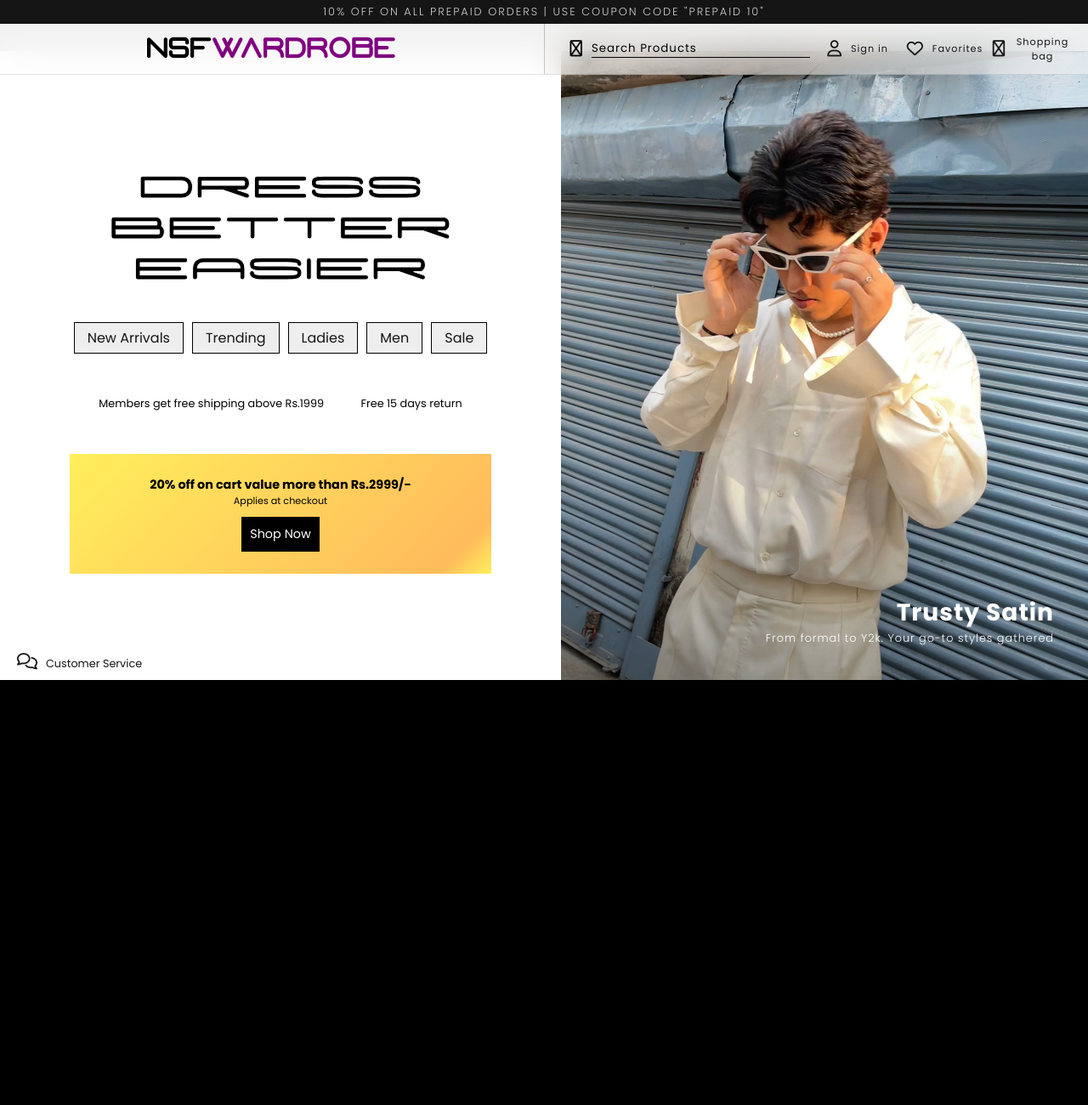
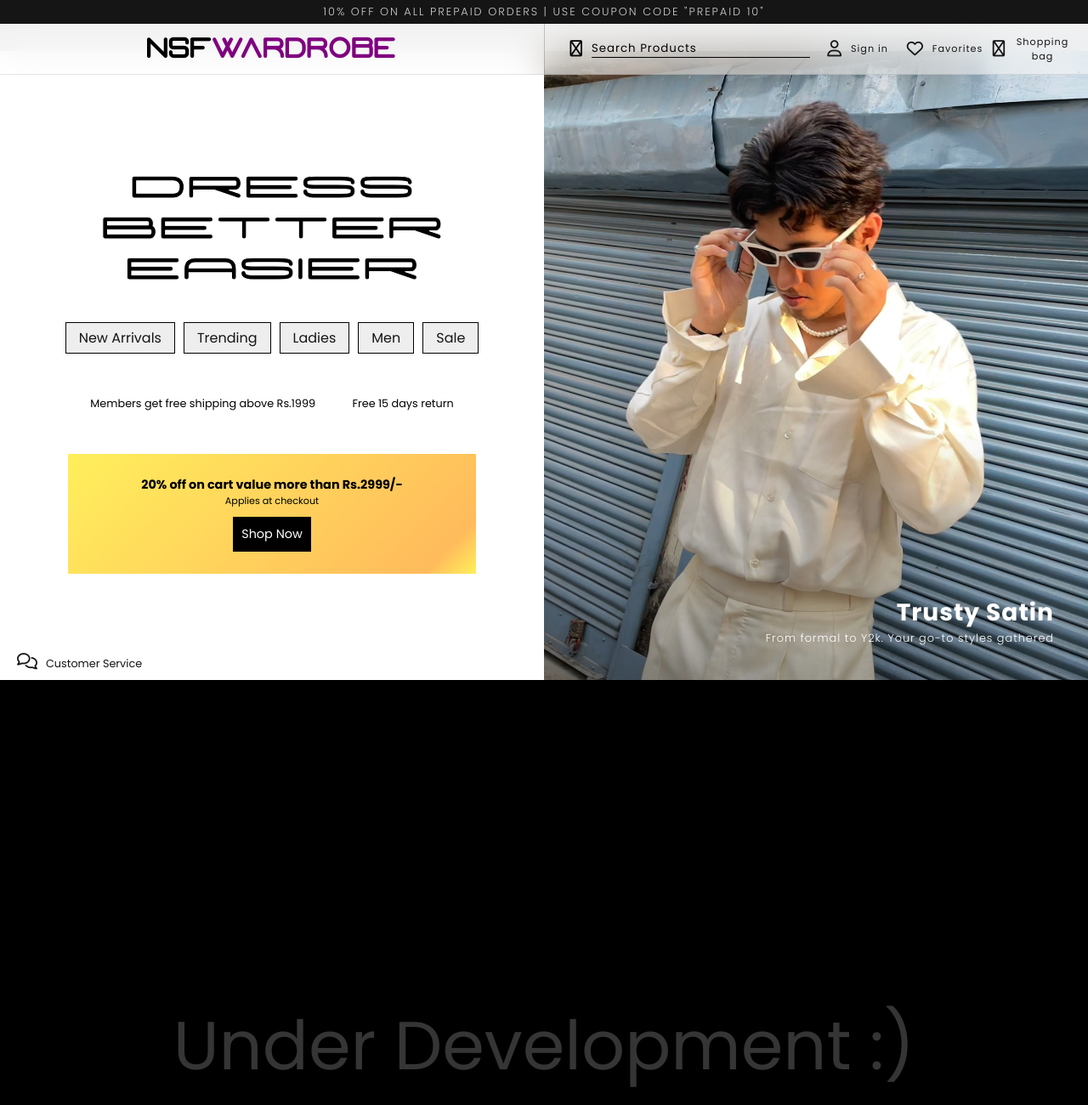
Before and after one commit to plushexe351/Product-Landing-Page, a plain HTML site: page index.html in a window 1280 px wide. Shown: the whole page at 85% size. Drawn offline with Linux system fonts and the light colour scheme.

Commit message:
Fixed width bug in home section and added a under development note in new section

```diff
--- a/index.html
+++ b/index.html
@@ -108,6 +108,7 @@
       </section>
 
       <section id="new">
+        <p>Under Development :&#41</p>
         <!-- <video
           autoplay
           muted
--- a/style.css
+++ b/style.css
@@ -220,7 +220,7 @@ main section#home {
 }
 
 main section#home>div {
-    flex: 1;
+    width: 50%;
     height: calc(100vh - 60px);
 
 }
@@ -440,6 +440,8 @@ figcaption {
 
 section#new {
     background-color: black;
+    color: rgba(255, 255, 255, 0.207);
+    font-size: 5rem;
     display: grid;
     place-items: center;
 }
```
